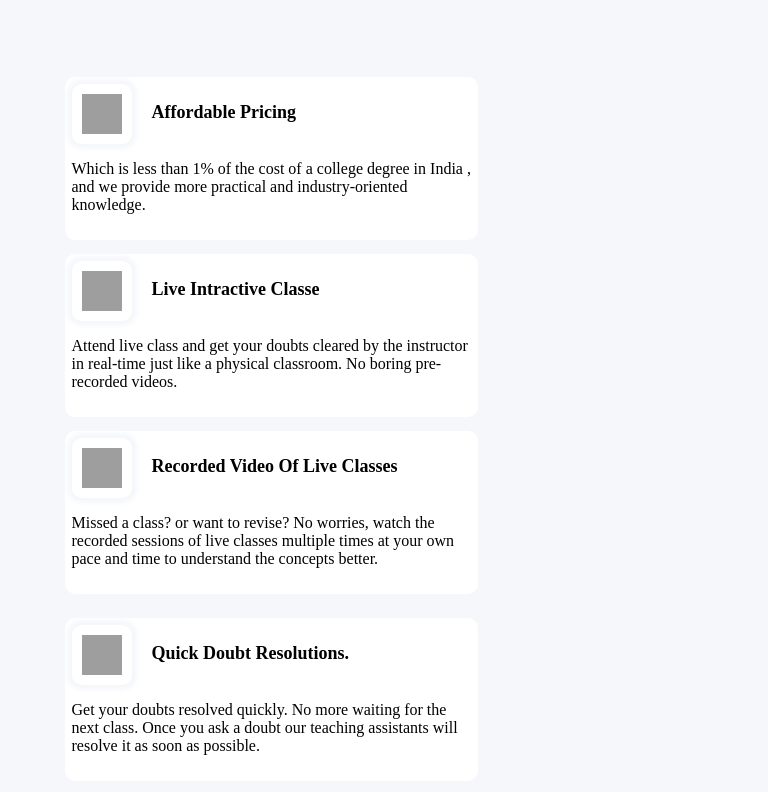
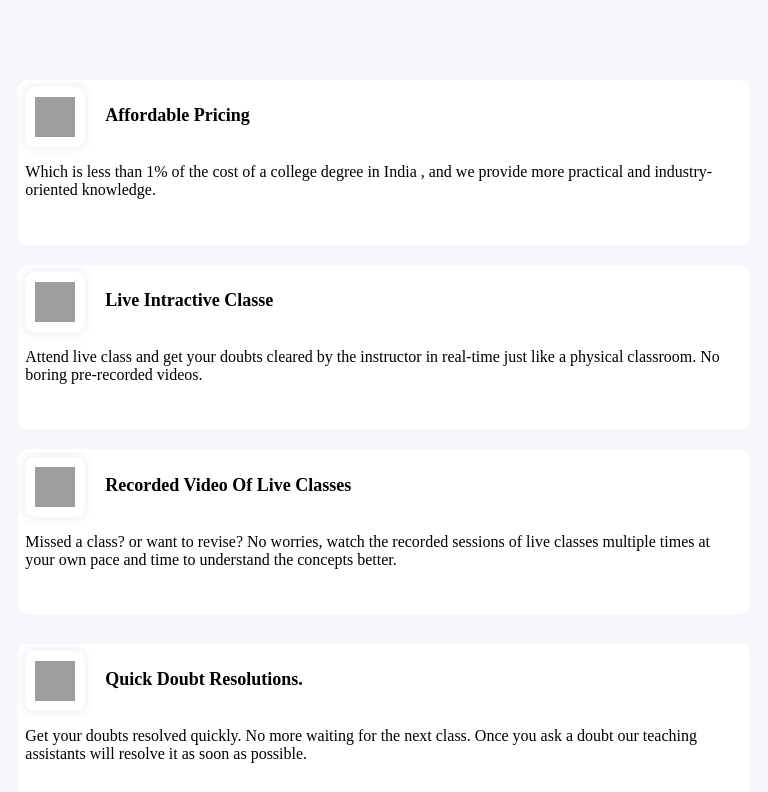
Before and after one commit to Adityagaurkar09/assignment-19, a plain HTML site: page index.html in a window 768 px wide. Shown: the top 792 px of the page. Drawn offline with Linux system fonts and the light colour scheme; grey boxes are pictures that could not be loaded.

Commit message:
mobile size scree

```diff
--- a/index.html
+++ b/index.html
@@ -39,8 +39,17 @@
         margin-left: 20px;
         font-size: 18px;
     }
-
-
+    /*mobile screen*/
+    @media screen and (min-width :500px) and (max-width :768px){
+        .body{
+            margin: 10px 10px;
+        }
+        .container{
+            margin: 10px 0px;
+            height: 150px;
+            width: auto;
+        }
+    }
 </style>
 <body>
     <div class="body">
```
